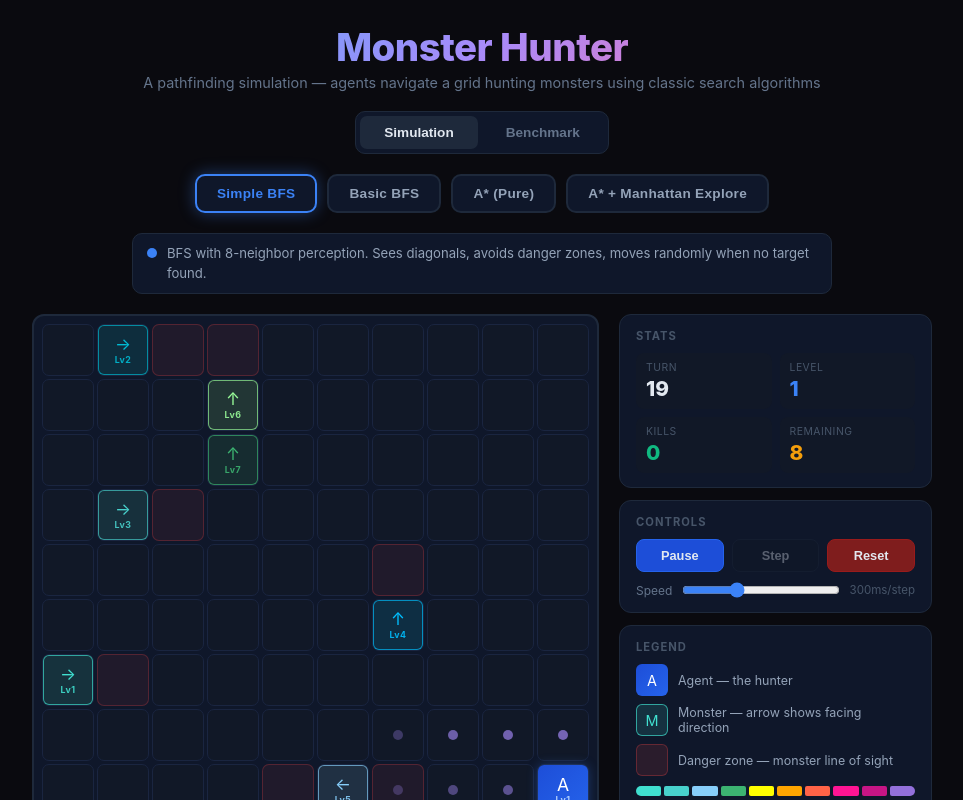
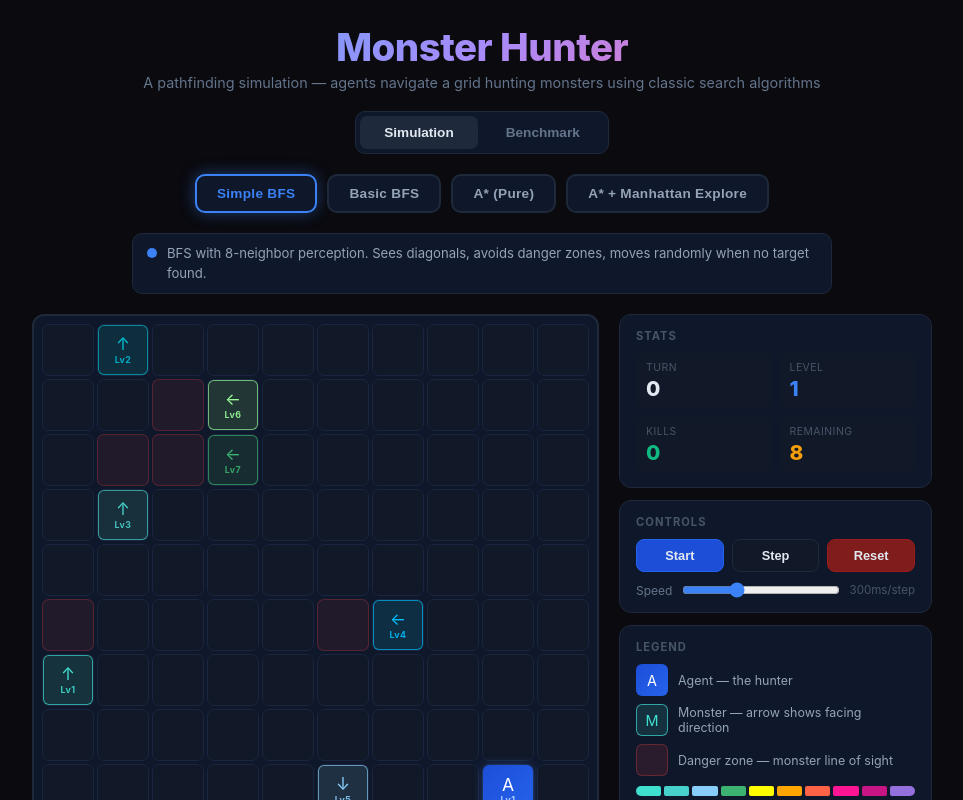
Before and after one commit to alled0/ai-monster-hunter, a React (Vite) app in the folder web/: page / in a window 1280 px wide. Shown: the top 800 px of the page, without its empty margins (158-1121 px from the left). Built offline with nearby package versions, Linux system fonts and the light colour scheme.

Commit message:
Start simulation paused — show Start button on first load

```diff
--- a/web/src/App.tsx
+++ b/web/src/App.tsx
@@ -49,7 +49,7 @@ export default function App() {
   const [algo, setAlgo] = useState<AlgorithmId>('SimpleBFS');
   const [state, setState] = useState<GameState>(() => createEnvironment(ROWS, COLS, N_MONSTERS));
   const [speed, setSpeed] = useState(300);
-  const [paused, setPaused] = useState(false);
+  const [paused, setPaused] = useState(true);
   const [turnHistory, setTurnHistory] = useState<TurnRecord[]>([]);
   const [trail, setTrail] = useState<string[]>([]);
   const [treeStartIdx, setTreeStartIdx] = useState(0);
@@ -66,7 +66,7 @@ export default function App() {
     setState(createEnvironment(ROWS, COLS, N_MONSTERS));
     setTurnHistory([]);
     setTrail([]);
-    setPaused(false);
+    setPaused(true);
     setTreeStartIdx(0);
     visitedRef.current = new Set();
   }, []);
@@ -108,7 +108,7 @@ export default function App() {
     setState(createEnvironment(ROWS, COLS, N_MONSTERS));
     setTurnHistory([]);
     setTrail([]);
-    setPaused(false);
+    setPaused(true);
     setTreeStartIdx(0);
     visitedRef.current = new Set();
   };
@@ -261,7 +261,7 @@ export default function App() {
             <h3 className="card-title">Controls</h3>
             <div className="ctrl-row">
               <button className="ctrl-btn primary" onClick={() => setPaused(p => !p)} disabled={done}>
-                {paused ? 'Play' : 'Pause'}
+                {turn === 0 ? 'Start' : paused ? 'Play' : 'Pause'}
               </button>
               <button className="ctrl-btn" onClick={step} disabled={done || !paused}>
                 Step
```
